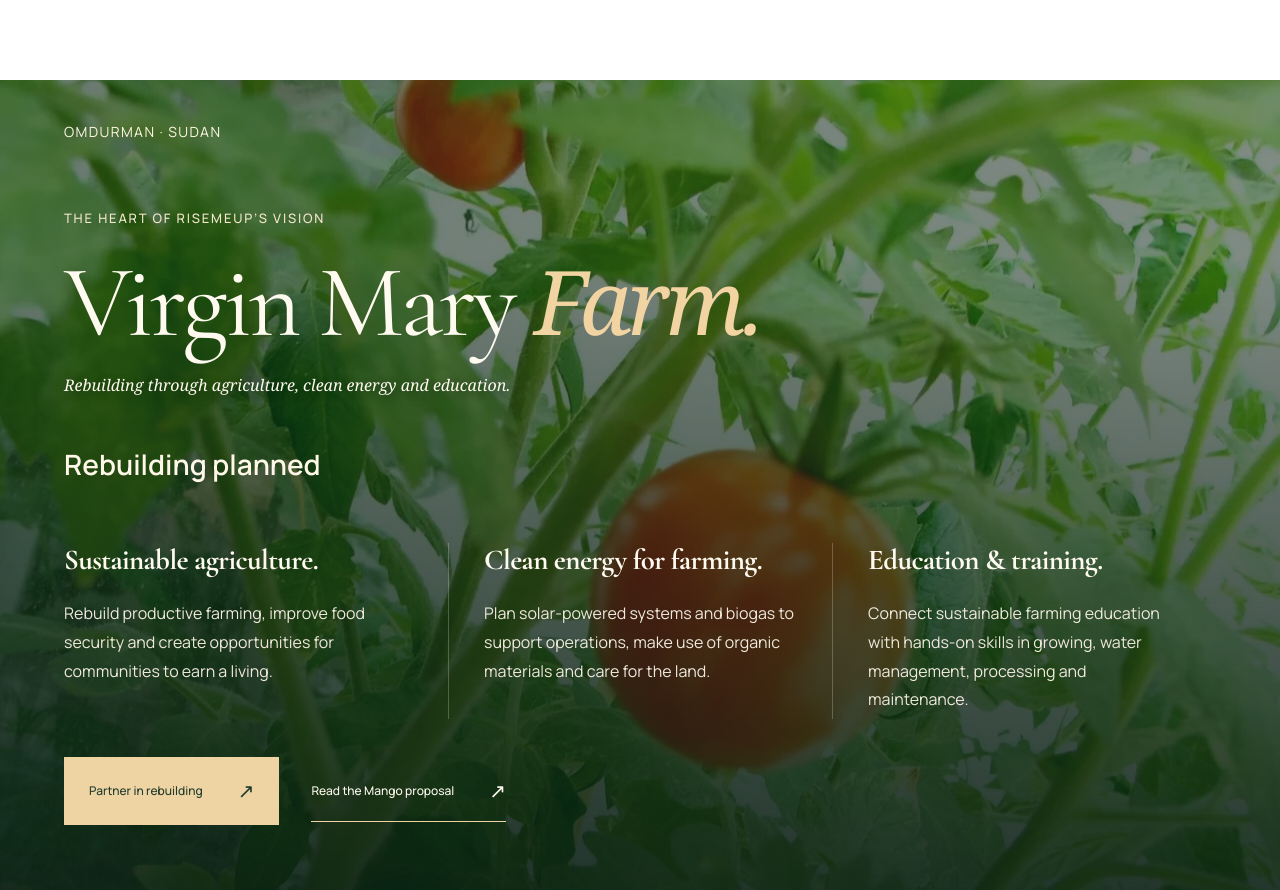
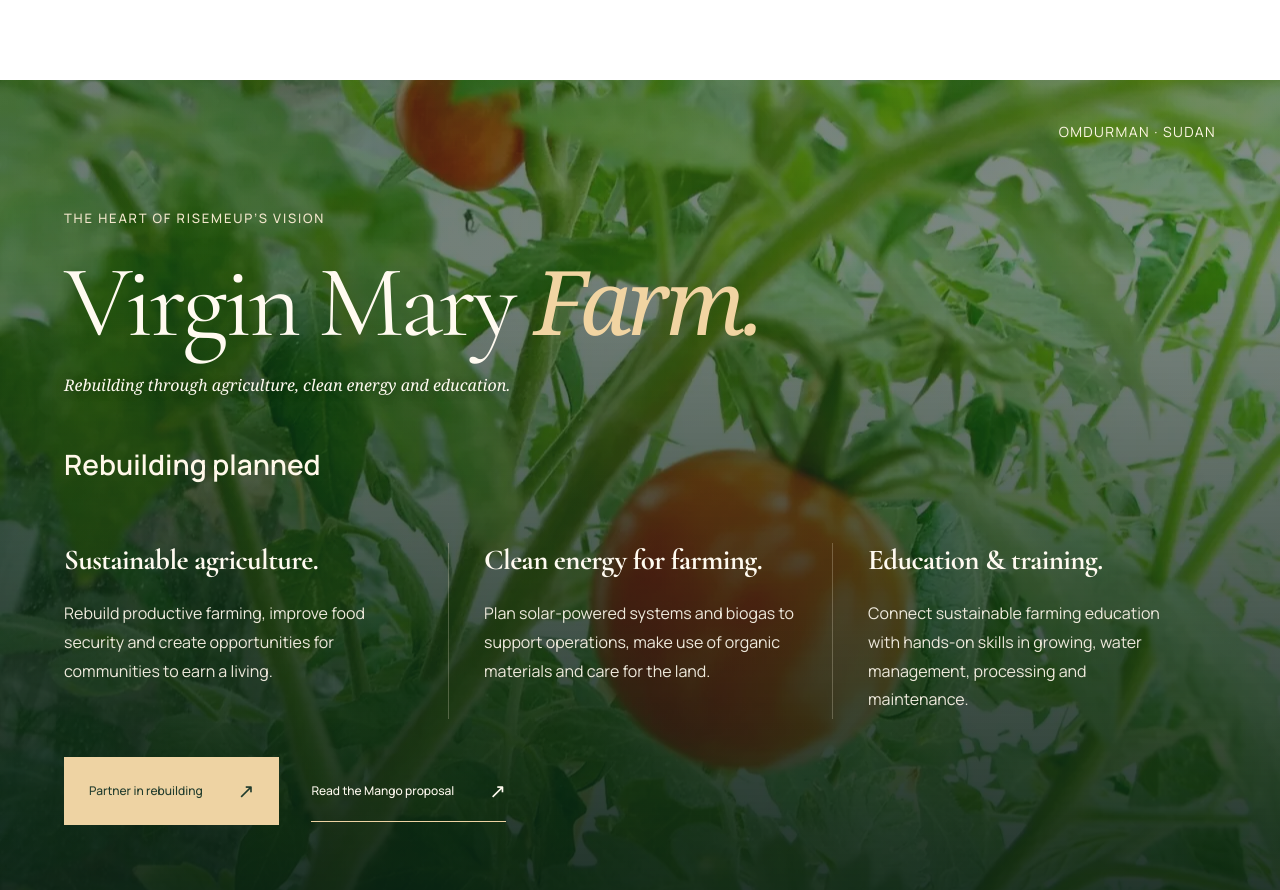
Before and after one commit to Hero988/RiseMeUp, a React (Vite) app: page / in a window 1280 px wide. Shown: the part 4640-5530 px from the top of the page. Built offline with nearby package versions, Linux system fonts and the light colour scheme; a web font is replaced by a local one.

Commit message:
Preserve farm hero location alignment after simplifying labels

```diff
--- a/src/components/FarmEstate.css
+++ b/src/components/FarmEstate.css
@@ -126,3 +126,6 @@
 @media(max-width:600px) {
   #virgin-mary-farm .rm-estate-subtitle {font-size:15px}
 }
+
+/* Keep the location aligned right after removing the repeated project label. */
+#virgin-mary-farm .rm-estate-top {justify-content:flex-end}
```
